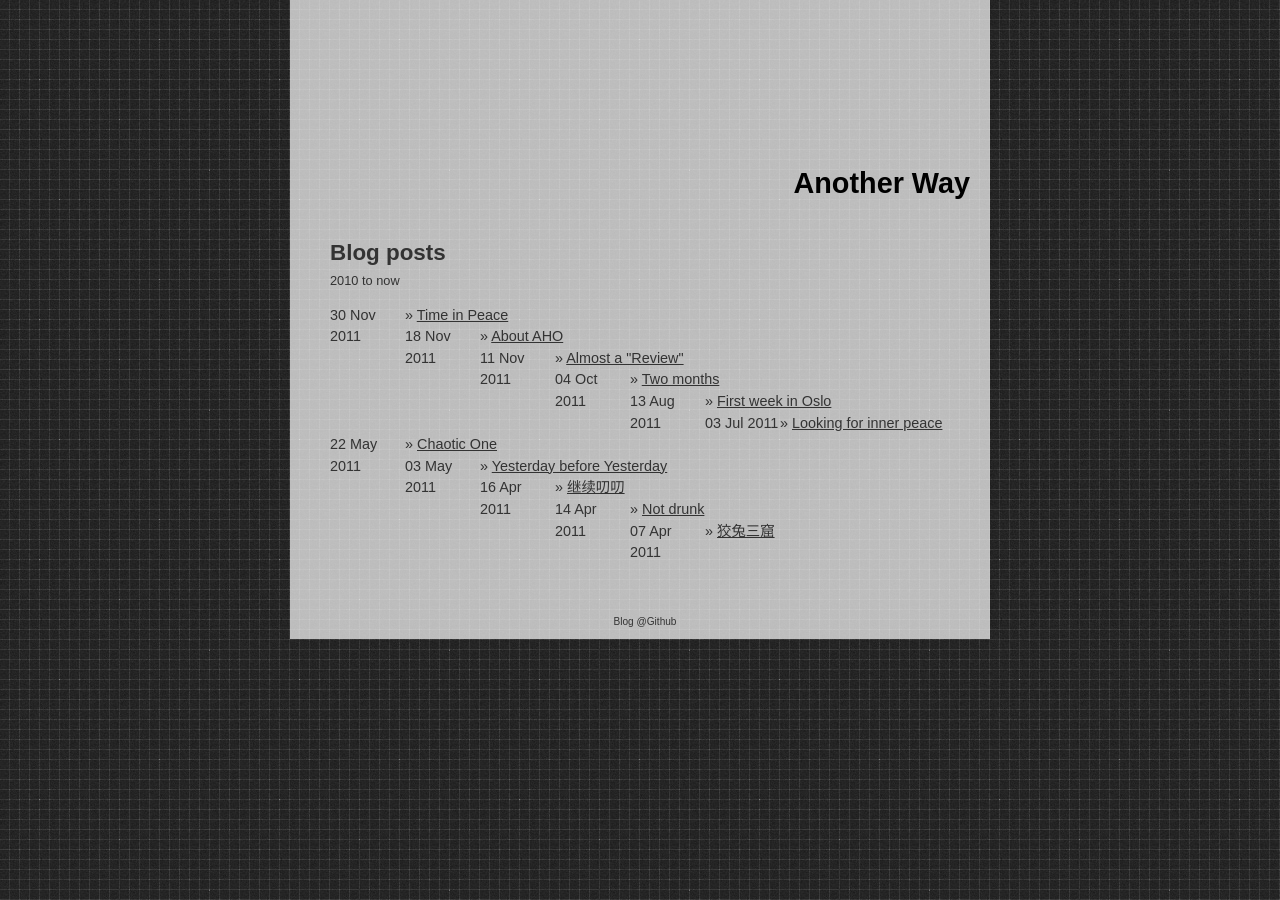
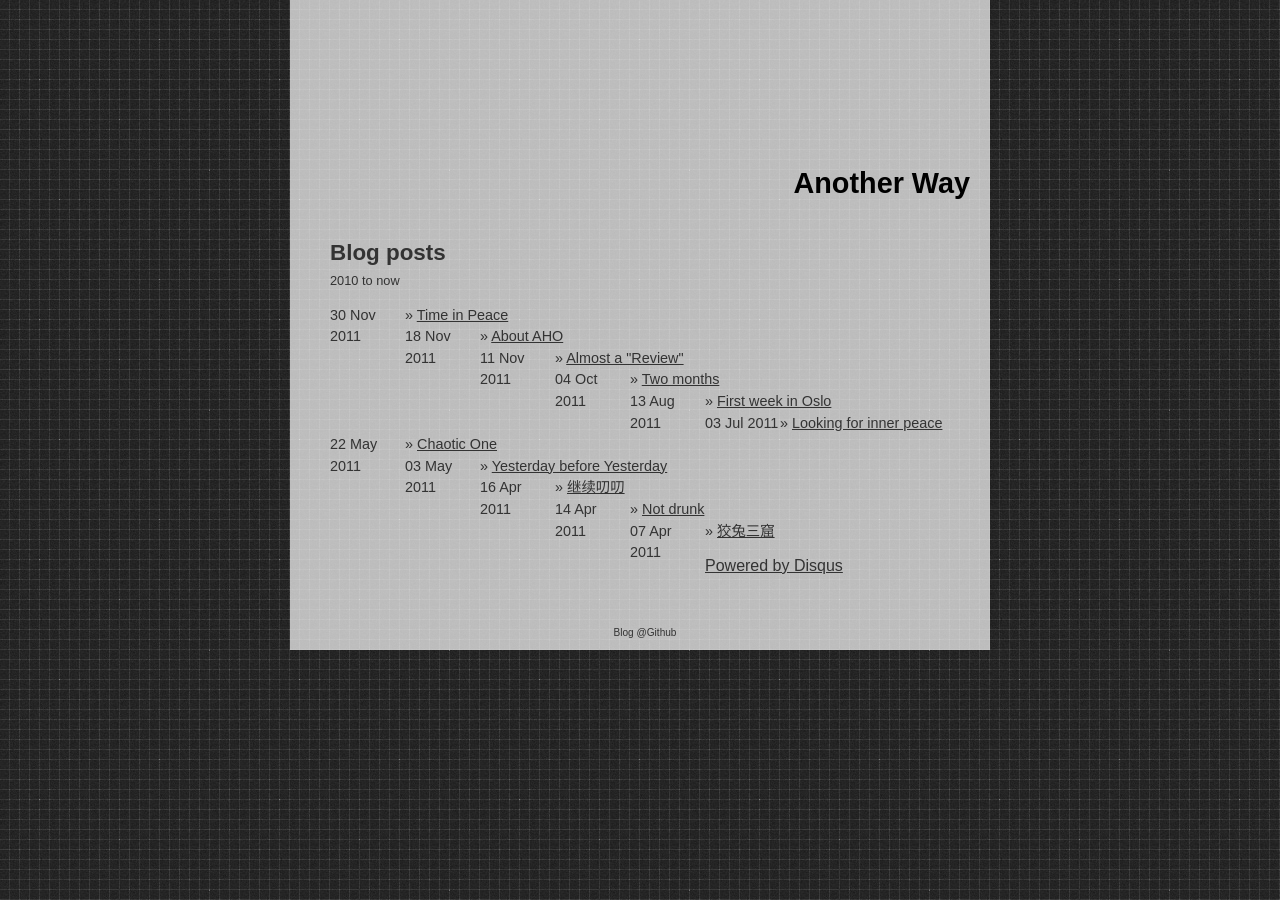
Before and after one commit to jingyuan/jingyuan.github.com, a Jekyll site: the page built from blog.html, in a window 1280 px wide. Built offline with Jekyll 4.4.1, drawn with Linux system fonts in a browser that asks for light colours; Markdown is read by kramdown in place of the engine named in the settings; comment, search, counter and statistics services are not loaded.

Commit message:
javascript

```diff
--- a/_layouts/default.html
+++ b/_layouts/default.html
@@ -15,6 +15,7 @@
 				<h2>{{ page.title }}</h2>
 				<p class="date">{{ page.date }}</p>
 				{{ content }}
+				<script type="text/javascript" src="http://mynameisjy.disqus.com/combination_widget.js?num_items=5&hide_mods=0&color=blue&default_tab=people&excerpt_length=200"></script><a href="http://disqus.com/">Powered by Disqus</a>
 			</div>
 			<div id="footer">
 				<p>Blog @Github</p>
```
